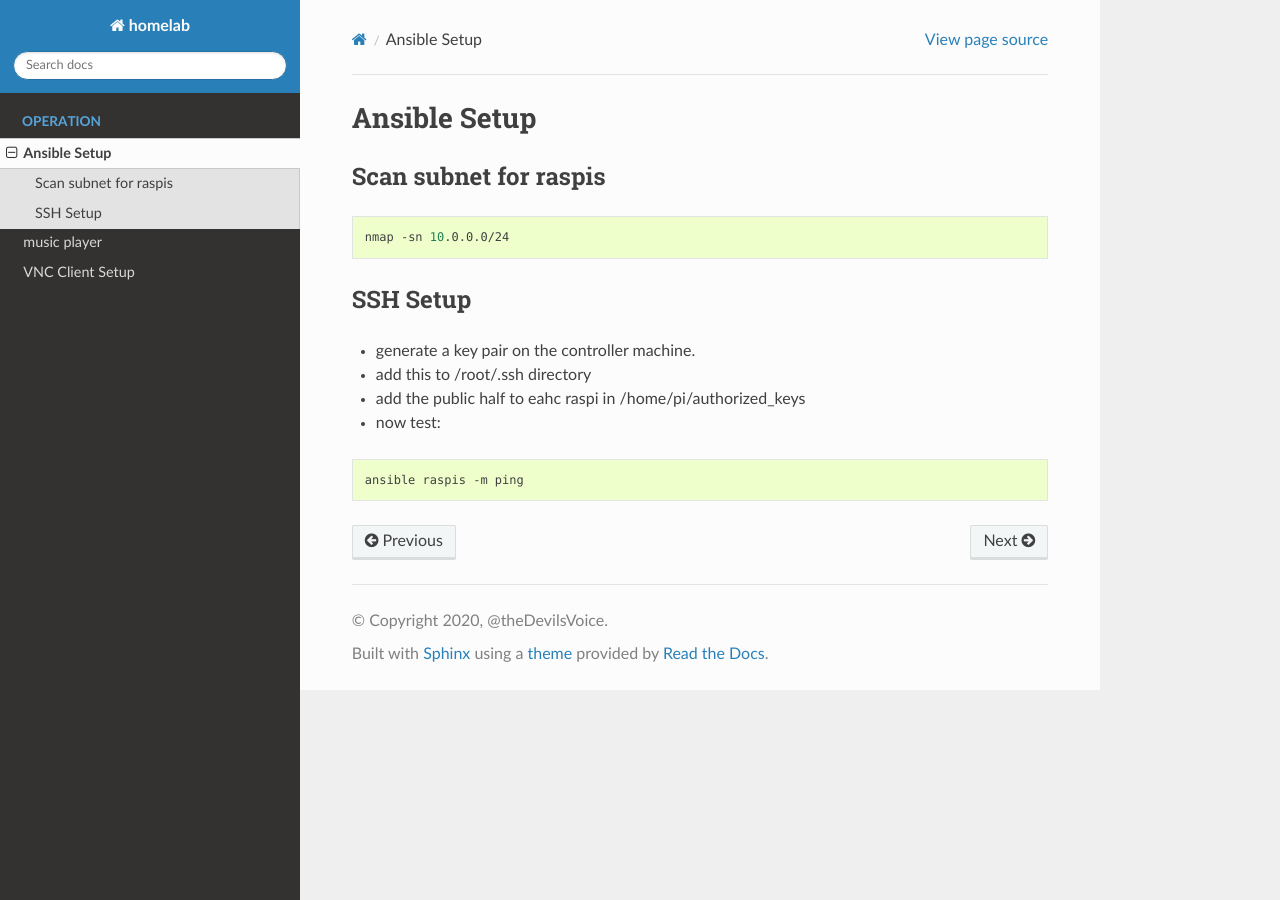
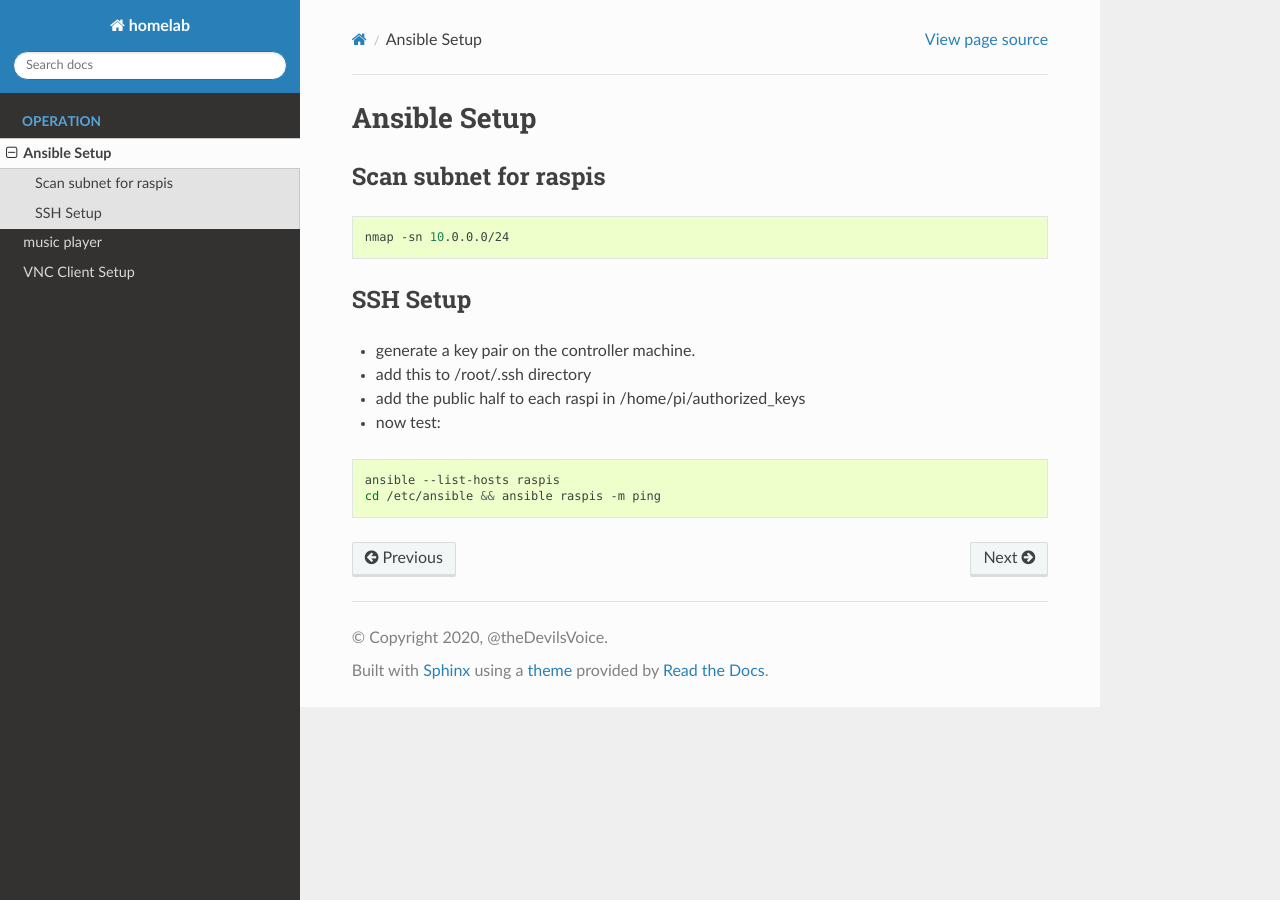
Before and after one commit to thedevilsvoice/homelab, a Sphinx documentation site: the page built from docs/operation/ansible.rst, in a window 1280 px wide. Built offline with Sphinx 7.4.7 and the Read the Docs theme 2.0.0, drawn with Linux system fonts in a browser that asks for light colours.

Commit message:
checkpoint

```diff
--- a/docs/operation/ansible.rst
+++ b/docs/operation/ansible.rst
@@ -9,15 +9,15 @@ Scan subnet for raspis
 
     nmap -sn 10.0.0.0/24
 
-
 SSH Setup
 ---------
 
 - generate a key pair on the controller machine.
 - add this to /root/.ssh directory
-- add the public half to eahc raspi in /home/pi/authorized_keys
+- add the public half to each raspi in /home/pi/authorized_keys
 - now test:
 
 .. code-block:: bash
 
-    ansible raspis -m ping
+    ansible --list-hosts raspis
+    cd /etc/ansible && ansible raspis -m ping
```
Also changed, not shown: .travis.yml, 5 other files.
